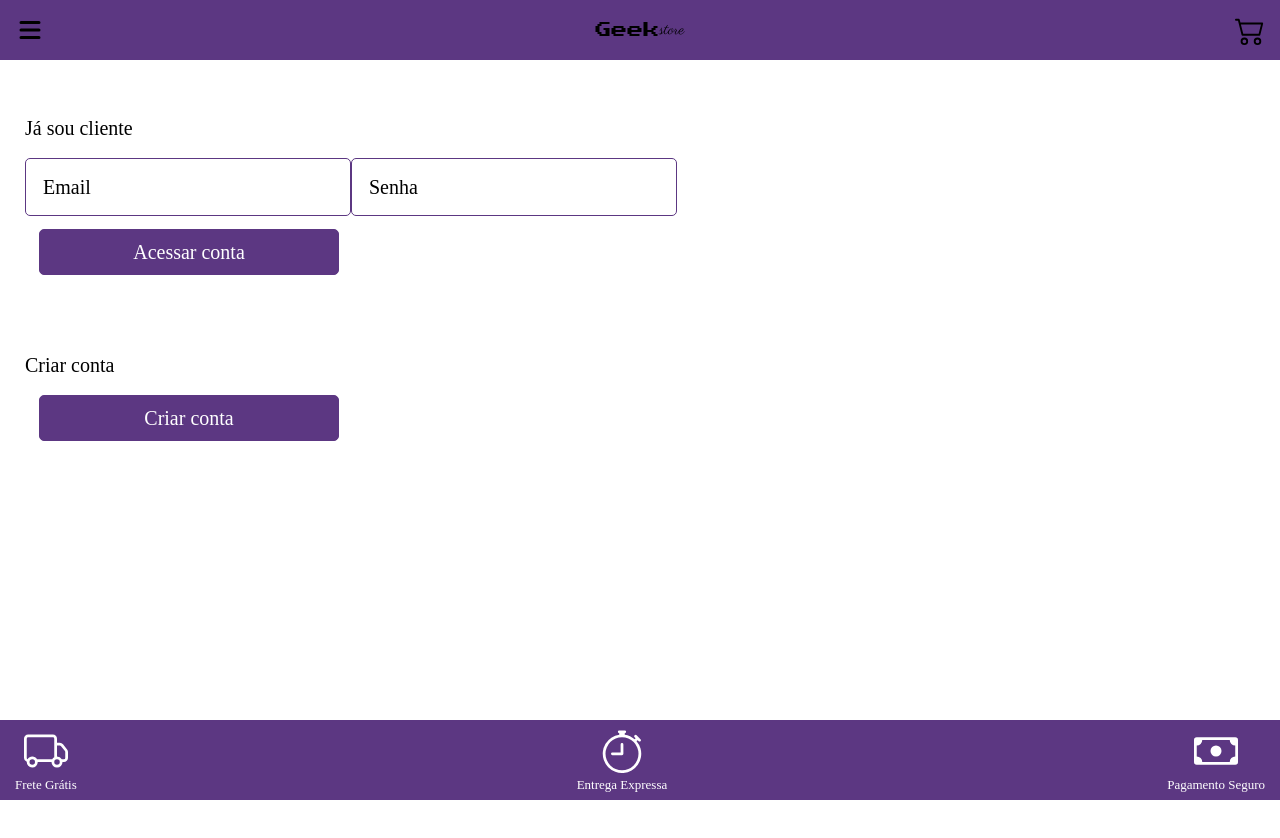
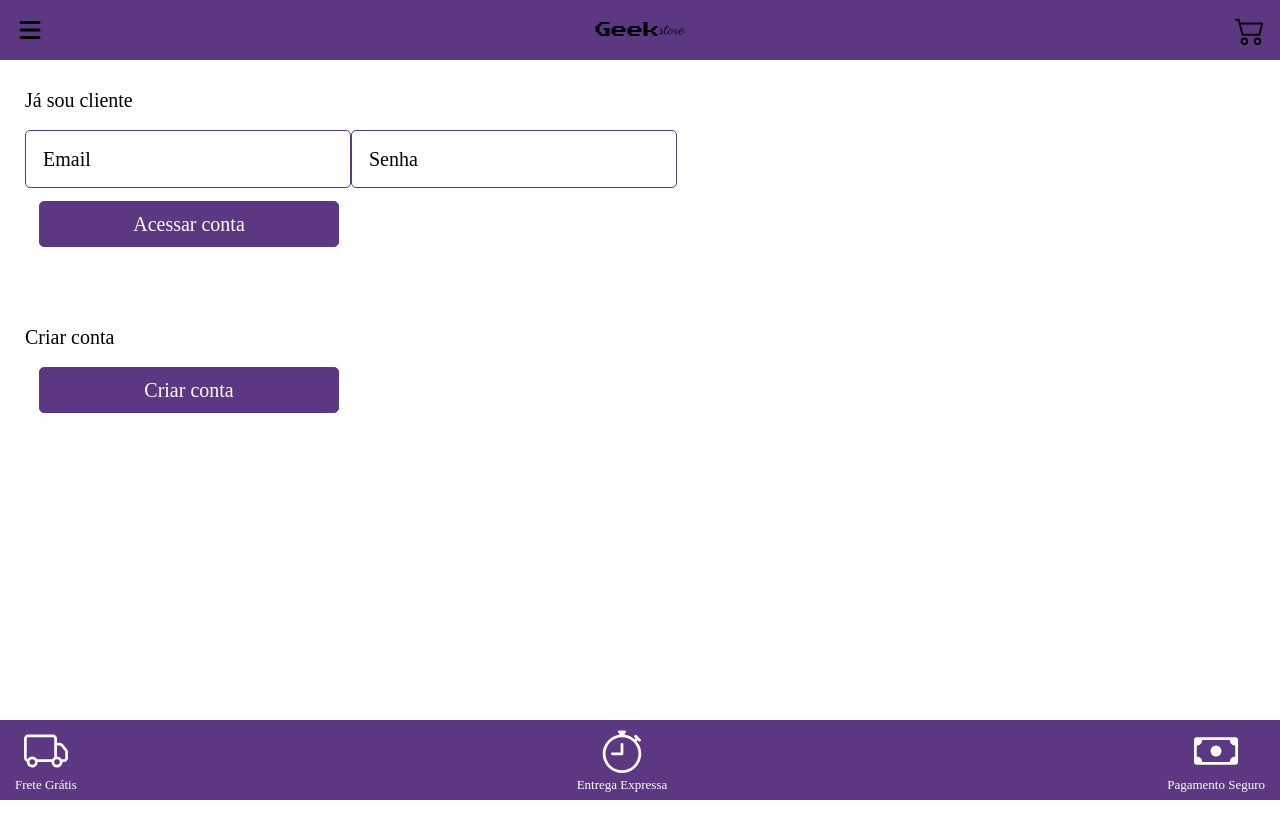
Before and after one commit to victorHL99/projeto14-boot-store-front, a React (Create React App) app: page /login in a window 1280 px wide. Shown: the top 838 px of the page. After the commit the page ends 800 px from the top, so only its background shows below. Built offline with nearby package versions, Linux system fonts and the light colour scheme.

Commit message:
arrumando bugs front

```diff
--- a/src/components/Login.js
+++ b/src/components/Login.js
@@ -54,13 +54,13 @@ function Login (){
 export default Login;
 
 const Main = styled.main`
+    padding-top:20px;
     position:absolute ;
     width: 100vw;
     height: 100vh;
     display: flex;
     flex-direction: column;
     overflow: hidden;
-    top: 6%;
 
     .user {
         position: relative;
```
